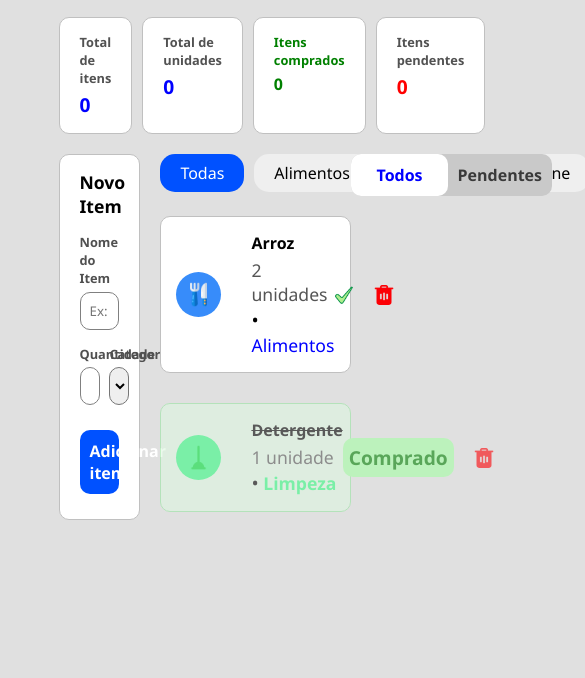
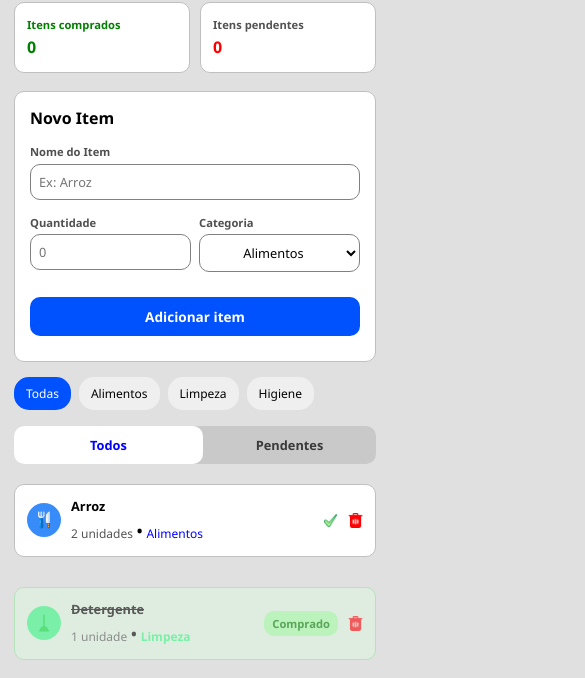
Before and after one commit to marcoviniciusmx/Lista-de-Compas-Inteligente, a plain HTML site: page index.html in a window 390 px wide. Shown: the part 222-900 px from the top of the page, 585 px wide, since content can reach past the window. Before the commit the page ends 844 px from the top, so only its background shows below. Drawn offline with Linux system fonts and the light colour scheme.

Commit message:
feat: final structure HTML and CSS

```diff
--- a/style.css
+++ b/style.css
@@ -8,14 +8,19 @@
 html,
 body {
     width: 100%;
-    height: 100vh;
+    min-height: 100vh;
+    height: auto;
     background-color: rgb(224, 224, 224);
+    overflow-x: hidden;
 }
 
 #wrapper {
-    min-width: 100%;
+    width: 100%;
+    min-width: 0;
     min-height: 100vh;
 }
+
+/* HEADER */
 
 header {
     width: 100%;
@@ -25,6 +30,7 @@ header {
     padding: 10px 20px;
     border-bottom: 1px solid rgb(194, 194, 194);
     text-align: center;
+    background-color: transparent;
 }
 
 #header-left {
@@ -69,10 +75,14 @@ header {
     width: 22px;
 }
 
-main {
-    width: 70%;
-    max-width: 1200px;
+/* MAIN */
+
+main,
+#main {
+    width: min(80%, 1100px);
+    max-width: 100%;
     min-height: 80vh;
+    max-height: none;
     display: flex;
     flex-direction: column;
     align-items: flex-start;
@@ -92,14 +102,18 @@ main .subtitle {
     color: rgb(107, 107, 107);
 }
 
+/* CARDS DE RESUMO */
+
 #cards {
     width: 100%;
-    display: flex;
+    display: grid;
+    grid-template-columns: repeat(4, minmax(0, 1fr));
     gap: 10px;
 }
 
 #cards .card {
-    width: 100%;
+    width: auto;
+    min-width: 0;
     display: flex;
     flex-direction: column;
     border: 1px solid rgb(192, 192, 192);
@@ -136,25 +150,41 @@ main .subtitle {
     color: red;
 }
 
+/* CONTAINER PRINCIPAL */
+
 #container {
     width: 100%;
     display: flex;
-    gap: 20px;
+    gap: 15px;
     align-items: flex-start;
 }
 
 #container #container-left {
-    width: 30%;
+    flex: 0 0 30%;
+    width: auto;
+    max-width: none;
     border: 1px solid rgb(192, 192, 192);
     background-color: #ffffff;
     border-radius: 10px;
-    padding: 15px 20px;
+    padding: 15px;
 }
 
 #container #container-left h3 {
     font-size: 1.1rem;
     margin-bottom: 15px;
 }
+
+#container #container-right {
+    flex: 1;
+    width: auto;
+    max-width: none;
+    min-width: 0;
+    display: flex;
+    flex-direction: column;
+    gap: 10px;
+}
+
+/* FORMULÁRIO */
 
 .items-name {
     display: flex;
@@ -173,6 +203,8 @@ main .subtitle {
 
 .items-name .input-items-name,
 .amount .input-amount {
+    width: 100%;
+    min-width: 0;
     outline-color: rgb(0, 132, 255);
     padding: 9px;
     border-radius: 10px;
@@ -186,26 +218,24 @@ main .subtitle {
     margin: 15px 0;
 }
 
-.amount {
-    display: flex;
-    flex-direction: column;
-    gap: 4px;
-    width: 50%;
-}
-
+.amount,
 .category {
     display: flex;
     flex-direction: column;
     gap: 4px;
     width: 50%;
+    min-width: 0;
 }
 
 #select {
+    width: 100%;
+    min-width: 0;
     padding: 8px;
     border-radius: 10px;
     text-align: center;
     outline-color: rgb(0, 132, 255);
-
+    border: 1px solid gray;
+    background-color: #ffffff;
 }
 
 .add-items {
@@ -222,39 +252,38 @@ main .subtitle {
     border-radius: 10px;
     border: none;
     background-color: rgb(0, 81, 255);
-    color: #FFFF;
+    color: #ffffff;
     font-weight: bold;
     font-size: 1rem;
     cursor: pointer;
 }
 
-#container #container-right {
-    width: 70%;
-    display: flex;
-    flex-direction: column;
-    gap: 10px;
-}
+/* FILTROS */
 
 .filters {
     width: 100%;
     display: flex;
-    align-items: flex-start;
+    align-items: center;
     justify-content: space-between;
+    gap: 20px;
 }
 
 .filters-left {
-    width: 100%;
     display: flex;
+    align-items: center;
     gap: 10px;
+    flex-wrap: nowrap;
+    min-width: 0;
 }
 
 .filters-left button {
-    padding: 8px 20px;
+    padding: 8px 12px;
     border-radius: 15px;
     border: none;
-    font-size: 1rem;
+    font-size: .9rem;
     cursor: pointer;
     transition: background-color .2s ease-in-out;
+    white-space: nowrap;
 }
 
 .foods:hover,
@@ -265,7 +294,7 @@ main .subtitle {
 
 .filters-left .active {
     background-color: rgb(0, 81, 255);
-    color: #FFFF;
+    color: #ffffff;
     font-weight: 500;
 }
 
@@ -273,6 +302,7 @@ main .subtitle {
     display: flex;
     align-items: center;
     justify-content: center;
+    flex-shrink: 0;
     background-color: rgb(201, 201, 201);
     border-radius: 10px;
 }
@@ -285,24 +315,27 @@ main .subtitle {
     font-size: 1rem;
     color: rgb(58, 58, 58);
     font-weight: 600;
+    white-space: nowrap;
 }
 
 .filters-right .all-filter-button {
-    padding: 10px 25px;
+    padding: 10px 22px;
     border-radius: 10px;
     cursor: pointer;
 }
 
 .filters-right .all-pending-button {
-    padding: 10px;
+    padding: 10px 14px;
     border-radius: 10px;
-    cursor: pointer
+    cursor: pointer;
 }
 
 .filters-right .active-button-filter-right {
-    background-color: #FFFF;
+    background-color: #ffffff;
     color: blue;
 }
+
+/* LISTA DE ITENS */
 
 .items {
     width: 100%;
@@ -312,20 +345,28 @@ main .subtitle {
 }
 
 .card-items {
+    width: 100%;
+    min-width: 0;
     display: flex;
     align-items: center;
     justify-content: space-between;
     border: 1px solid rgb(192, 192, 192);
     border-radius: 10px;
-    background-color: #FFF;
+    background-color: #ffffff;
     padding: 15px;
     margin-top: 10px;
+    transition: border .3s ease-in-out;
+}
+
+.card-items:hover {
+    border: 1px solid rgb(0, 132, 255);
 }
 
 .card-items-left {
     display: flex;
     align-items: center;
     gap: 30px;
+    min-width: 0;
 }
 
 .img-card-left {
@@ -333,6 +374,7 @@ main .subtitle {
     background-color: rgb(55, 140, 250);
     padding: 10px;
     border-radius: 999px;
+    flex-shrink: 0;
 }
 
 .card-items-left img {
@@ -344,6 +386,7 @@ main .subtitle {
     flex-direction: column;
     align-items: flex-start;
     justify-content: center;
+    min-width: 0;
 }
 
 .card-items-left .content-items h3 {
@@ -373,6 +416,7 @@ main .subtitle {
     justify-content: center;
     margin-right: 20px;
     gap: 20px;
+    flex-shrink: 0;
 }
 
 .img-correct-icon,
@@ -392,8 +436,11 @@ main .subtitle {
     cursor: pointer;
 }
 
+/* ITEM COMPRADO */
 
 .card-items-purchased {
+    width: 100%;
+    min-width: 0;
     display: flex;
     align-items: center;
     justify-content: space-between;
@@ -409,6 +456,7 @@ main .subtitle {
     display: flex;
     align-items: center;
     gap: 30px;
+    min-width: 0;
 }
 
 .img-card-items-left-purchased {
@@ -416,6 +464,7 @@ main .subtitle {
     background-color: rgb(55, 250, 130);
     padding: 10px;
     border-radius: 999px;
+    flex-shrink: 0;
 }
 
 .img-card-items-left-purchased img {
@@ -427,6 +476,7 @@ main .subtitle {
     flex-direction: column;
     align-items: flex-start;
     justify-content: center;
+    min-width: 0;
 }
 
 .card-items-left-purchased .content-items-purchased h3 {
@@ -458,6 +508,7 @@ main .subtitle {
     justify-content: center;
     margin-right: 20px;
     gap: 20px;
+    flex-shrink: 0;
 }
 
 .card-items-right-purchased .status-item-purchased {
@@ -479,3 +530,260 @@ main .subtitle {
     width: 20px;
     cursor: pointer;
 }
+
+/* =========================
+   RESPONSIVIDADE
+   ========================= */
+
+/* TABLET */
+@media (max-width: 1024px) {
+    main,
+    #main {
+        width: 100%;
+        margin: 20px 0;
+        padding: 0 18px;
+    }
+
+    #cards {
+        grid-template-columns: repeat(4, minmax(0, 1fr));
+    }
+
+    #cards .card {
+        margin: 10px 0;
+        padding: 14px;
+    }
+
+    #container {
+        flex-direction: column;
+    }
+
+    #container #container-left,
+    #container #container-right {
+        width: 100%;
+        max-width: none;
+        flex: none;
+    }
+
+    .filters {
+        flex-direction: row;
+        align-items: center;
+        gap: 12px;
+    }
+
+    .filters-left {
+        flex: 1;
+        overflow-x: auto;
+        flex-wrap: nowrap;
+        padding-bottom: 4px;
+    }
+
+    .filters-right {
+        flex-shrink: 0;
+    }
+}
+
+/* MOBILE */
+@media (max-width: 600px) {
+    header {
+        padding: 8px 14px;
+    }
+
+    #header-left {
+        gap: 8px;
+    }
+
+    #header-left h2 {
+        font-size: .8rem;
+    }
+
+    #header-left .tool-bar img {
+        width: 14px;
+    }
+
+    #header-right img {
+        width: 18px;
+    }
+
+    main,
+    #main {
+        padding: 0 14px;
+        margin: 18px 0;
+    }
+
+    main .title {
+        font-size: 1.15rem;
+        line-height: 1.2;
+    }
+
+    main .subtitle {
+        font-size: .8rem;
+        line-height: 1.4;
+    }
+
+    #cards {
+        grid-template-columns: repeat(2, minmax(0, 1fr));
+        gap: 10px;
+        margin: 18px 0;
+    }
+
+    #cards .card {
+        margin: 0;
+        padding: 14px 12px;
+    }
+
+    #cards .card .card-title,
+    #cards .card .card-title-green {
+        font-size: .7rem;
+    }
+
+    #cards .card .card-number,
+    #cards .card .purchased-items,
+    #cards .card .pending-items {
+        font-size: 1rem;
+    }
+
+    #container #container-left {
+        padding: 15px;
+    }
+
+    #container #container-left h3 {
+        font-size: 1rem;
+    }
+
+    .items-name .description,
+    .amount .description,
+    .category .description {
+        font-size: .7rem;
+    }
+
+    .items-name .input-items-name,
+    .amount .input-amount,
+    #select {
+        font-size: .8rem;
+        padding: 8px;
+    }
+
+    .inputs-specify-item {
+        gap: 8px;
+    }
+
+    .amount,
+    .category {
+        width: 50%;
+    }
+
+    .add-items button {
+        font-size: .85rem;
+        padding: 10px;
+    }
+
+    .filters {
+        flex-direction: column;
+        align-items: stretch;
+        gap: 10px;
+    }
+
+    .filters-left {
+        width: 100%;
+        overflow-x: auto;
+        flex-wrap: nowrap;
+        gap: 8px;
+        padding-bottom: 6px;
+    }
+
+    .filters-left button {
+        flex: 0 0 auto;
+        padding: 8px 12px;
+        font-size: .75rem;
+    }
+
+    .filters-right {
+        width: 100%;
+    }
+
+    .filters-right button {
+        flex: 1;
+        font-size: .8rem;
+        padding: 10px 0;
+    }
+
+    .card-items,
+    .card-items-purchased {
+        padding: 12px;
+        gap: 10px;
+    }
+
+    .card-items-left,
+    .card-items-left-purchased {
+        flex: 1;
+        gap: 10px;
+    }
+
+    .img-card-left,
+    .img-card-items-left-purchased {
+        padding: 8px;
+    }
+
+    .card-items-left img,
+    .img-card-items-left-purchased img {
+        width: 18px;
+    }
+
+    .card-items-left .content-items h3,
+    .card-items-left-purchased .content-items-purchased h3 {
+        font-size: .8rem;
+    }
+
+    .card-items-left .content-items .amount-item,
+    .card-items-left-purchased .content-items-purchased .amount-item-purchased {
+        font-size: .75rem;
+        line-height: 1.3;
+    }
+
+    .card-items-right,
+    .card-items-right-purchased {
+        margin-right: 0;
+        gap: 10px;
+    }
+
+    .card-items-right .img-correct,
+    .card-items-right .img-bin,
+    .img-bin-purchased img {
+        width: 15px;
+    }
+
+    .card-items-right-purchased .status-item-purchased {
+        font-size: .7rem;
+        padding: 5px 8px;
+    }
+}
+
+/* CELULARES MUITO PEQUENOS */
+@media (max-width: 360px) {
+    main,
+    #main {
+        padding: 0 10px;
+    }
+
+    #cards {
+        gap: 8px;
+    }
+
+    #cards .card {
+        padding: 12px 10px;
+    }
+
+    .filters-left button {
+        font-size: .7rem;
+        padding: 7px 10px;
+    }
+
+    .card-items,
+    .card-items-purchased {
+        padding: 10px;
+    }
+
+    .card-items-right-purchased .status-item-purchased {
+        display: none;
+    }
+}
```
